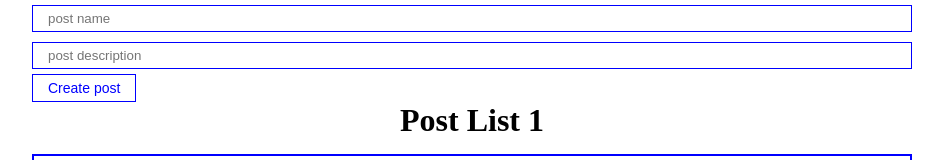
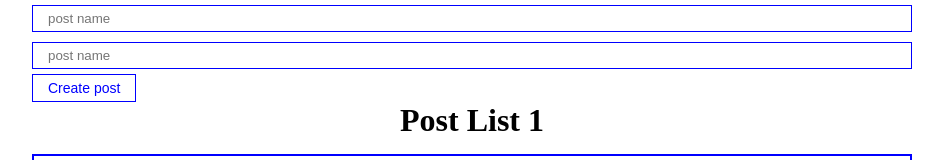
Before and after one commit to TheLarhand/test-project1, a React (Create React App) app in the folder my-app/: page / in a window 1280 px wide. Shown: the top 160 px of the page, without its empty margins (168-1111 px from the left). Built offline with nearby package versions, Linux system fonts and the light colour scheme.

Commit message:
add function create post

```diff
--- a/my-app/src/App.js
+++ b/my-app/src/App.js
@@ -1,4 +1,4 @@
-import React, { useState } from "react";
+import React, { useRef, useState } from "react";
 import './styles/App.css';
 // import Counter from "./components/Counter";
 // import ClassCounter from "./components/ClassCounter";
@@ -34,15 +34,46 @@
     {id: 2, image: "https://object.pscloud.io/cms/cms/Photo/img_0_65_504_3_1.jpg", title: "монитор", price: 100000},
     {id: 3, image: "https://object.pscloud.io/cms/cms/Photo/img_0_65_504_3_1.jpg", title: "монитор", price: 100000},
   ])
-  // const [value, setValue] = useState('Text')
+
+  const[post, setPost] = useState({title: '', body: ''})
+
+  // const [title, setTitle] = useState('')
+  // const [body, setBody] = useState('')
+  // const bodyInputRef = useRef();
+
+  const addNewPost = (e) => {
+    e.preventDefault();
+
+    setPosts([...posts, {...post, id: Date.now()}])
+    setPost({title: '', body: ''})
+  }
 
   return (
     <div className="App">
       <form>
-        <MyInput type="text" placeholder="post name"/>
-        <MyInput type="text" placeholder="post description"/>
+        {/* Управляемый компонент  */}
+        <MyInput
+          value={post.title}
+          onChange={e => setPost({...post, title: e.target.value})}
+          type="text"
+          placeholder="post name"
+         />
+         <MyInput
+          value={post.body}
+          onChange={e => setPost({...post, body: e.target.value})}
+          type="text"
+          placeholder="post name"
+         />
 
-        <MyBytton>Create post</MyBytton>
+
+         {/* Неуправляемый компонент/Неконтролируемый компонент
+        <MyInput
+         ref={bodyInputRef}
+         type="text"
+         placeholder="post description"
+         /> */}
+
+        <MyBytton onClick={addNewPost}>Create post</MyBytton>
       </form>
         <PostList posts={posts} title="Post List 1"/>
         <PostList posts={posts2} title="Post List 2"/>
--- a/my-app/src/components/PostItem.jsx
+++ b/my-app/src/components/PostItem.jsx
@@ -2,7 +2,7 @@
     return (
         <div className="post">
           <div className="post__content">
-            <strong>{props.post.id}. {props.post.title}</strong>
+            <strong>{props.number}. {props.post.title}</strong>
             <div>
               {props.post.body}
             </div>
--- a/my-app/src/components/PostList.jsx
+++ b/my-app/src/components/PostList.jsx
@@ -6,8 +6,8 @@
             <h1 style={{textAlign: 'center'}}>
                 {title}
             </h1>
-            {posts.map((post) =>
-                <PostItem post={post} key={post.id}/>
+            {posts.map((post, index) =>
+                <PostItem number={index + 1} post={post} key={post.id}/>
             )}
         </div>
 
--- a/my-app/src/components/UI/input/MyInput.jsx
+++ b/my-app/src/components/UI/input/MyInput.jsx
@@ -1,9 +1,20 @@
+// import classes from './MyInput.module.css'
+
+// const MyInput = (props) => {
+//     return (
+//         <input {...props} className={classes.MyInput} />
+//     );
+// };
+
+// export default MyInput;
+
+import React from 'react';
 import classes from './MyInput.module.css'
 
-const MyInput = (props) => {
+const MyInput = React.forwardRef((props, ref) => {
     return (
-        <input {...props} className={classes.MyInput} />
+        <input ref={ref}  className={classes.MyInput} {...props}/>
     );
-};
+});
 
 export default MyInput;
--- a/my-app/src/styles/App.css
+++ b/my-app/src/styles/App.css
@@ -32,5 +32,4 @@
     display: flex;
     flex-direction: column;
     align-items: center;
-
 }
```
